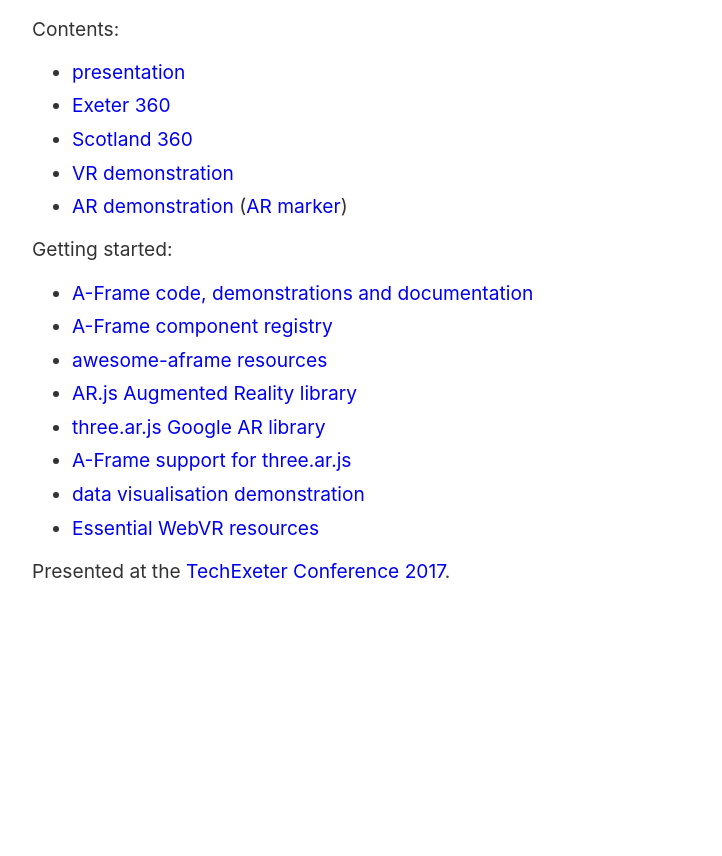
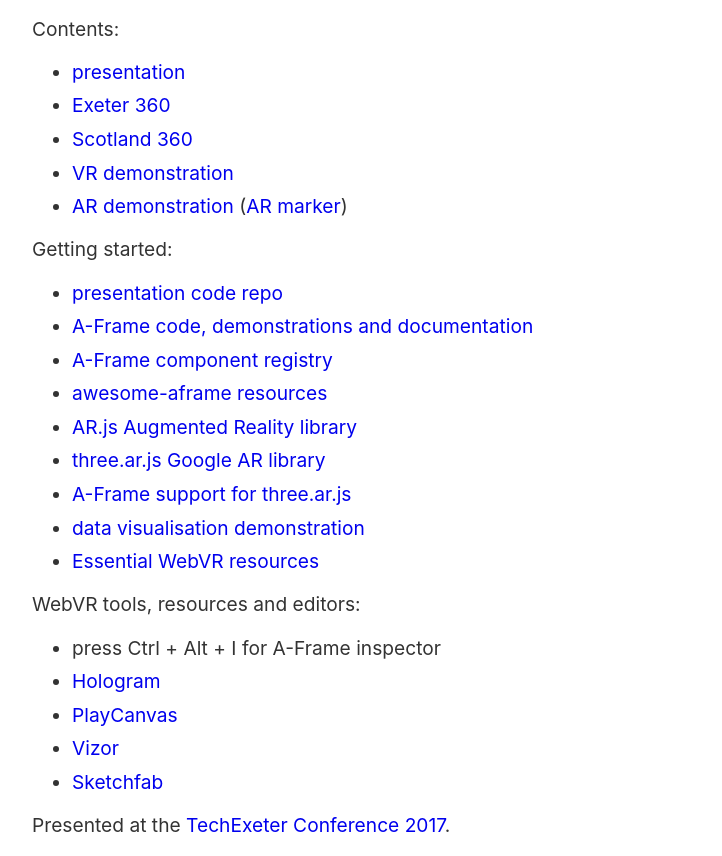
Before and after one commit to craigbuckler/aframe-demo, a plain HTML site: page index.html in a window 1280 px wide. Shown: the part 111-967 px from the top of the page, without its empty margins (224-946 px from the left). Before the commit the page ends 800 px from the top, so only its background shows below. Drawn offline with Linux system fonts and the light colour scheme.

Commit message:
final tweaks

```diff
--- a/index.html
+++ b/index.html
@@ -60,6 +60,7 @@
   <p>Getting started:</p>
 
   <ul>
+    <li><a href="https://github.com/craigbuckler/aframe-demo">presentation code repo</a></li>
     <li><a href="https://aframe.io/">A-Frame code, demonstrations and documentation</a></li>
     <li><a href="https://aframe.io/aframe-registry/">A-Frame component registry</a></li>
     <li><a href="https://github.com/aframevr/awesome-aframe">awesome-aframe resources</a></li>
@@ -70,6 +71,16 @@
     <li><a href="https://hacks.mozilla.org/2017/08/essential-webvr-resources/">Essential WebVR resources</a></li>
   </ul>
 
+  <p>WebVR tools, resources and editors:</p>
+
+  <ul>
+    <li>press Ctrl + Alt + I for A-Frame inspector</li>
+    <li><a href="https://hologram.cool/">Hologram</a></li>
+    <li><a href="https://playcanvas.com/">PlayCanvas</a></li>
+    <li><a href="https://vizor.io/">Vizor</a></li>
+    <li><a href="https://sketchfab.com/">Sketchfab</a></li>
+  </ul>
+
   <p>Presented at the <a href="https://techexeter.uk/conference/">TechExeter Conference 2017</a>.</p>
 
 </body>
```
Also changed, not shown: js/presentation.js (+1 -7 lines), 2 other files.
